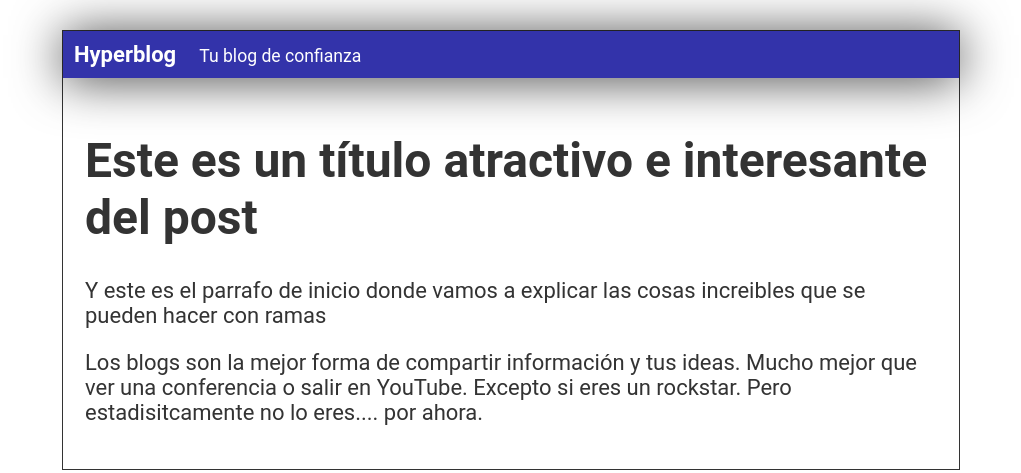
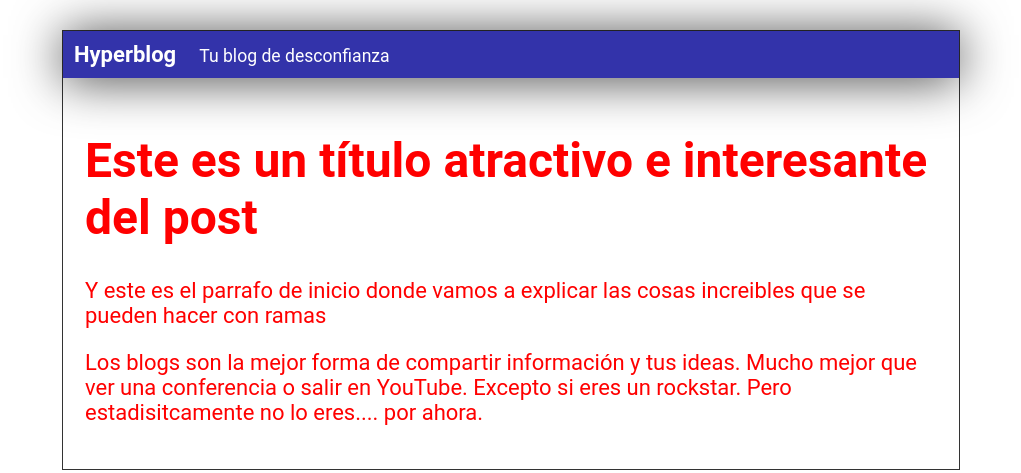
Before and after one commit to manuelojeda/hyperblog, a plain HTML site: page blogpost.html in a window 1280 px wide. Shown: the whole page, without its empty margins (129-1150 px from the left). Drawn offline with Linux system fonts and the light colour scheme.

Commit message:
Modifique la cabecera y el color del texto

```diff
--- a/blogpost.html
+++ b/blogpost.html
@@ -14,7 +14,7 @@
         <div id="cabecera">
             Hyperblog
             <span id="tagline">
-                Tu blog de confianza
+                Tu blog de desconfianza
             </span>
         </div>
         <div id="post">
--- a/css/estilos.css
+++ b/css/estilos.css
@@ -2,7 +2,7 @@ body {
     text-align: left;
     font-family: 'Roboto', sans-serif;
     background-color: #fff;
-    color: #333;
+    color: red;
     margin: 0;
     font-size: 22px;
     padding: 0;
```
